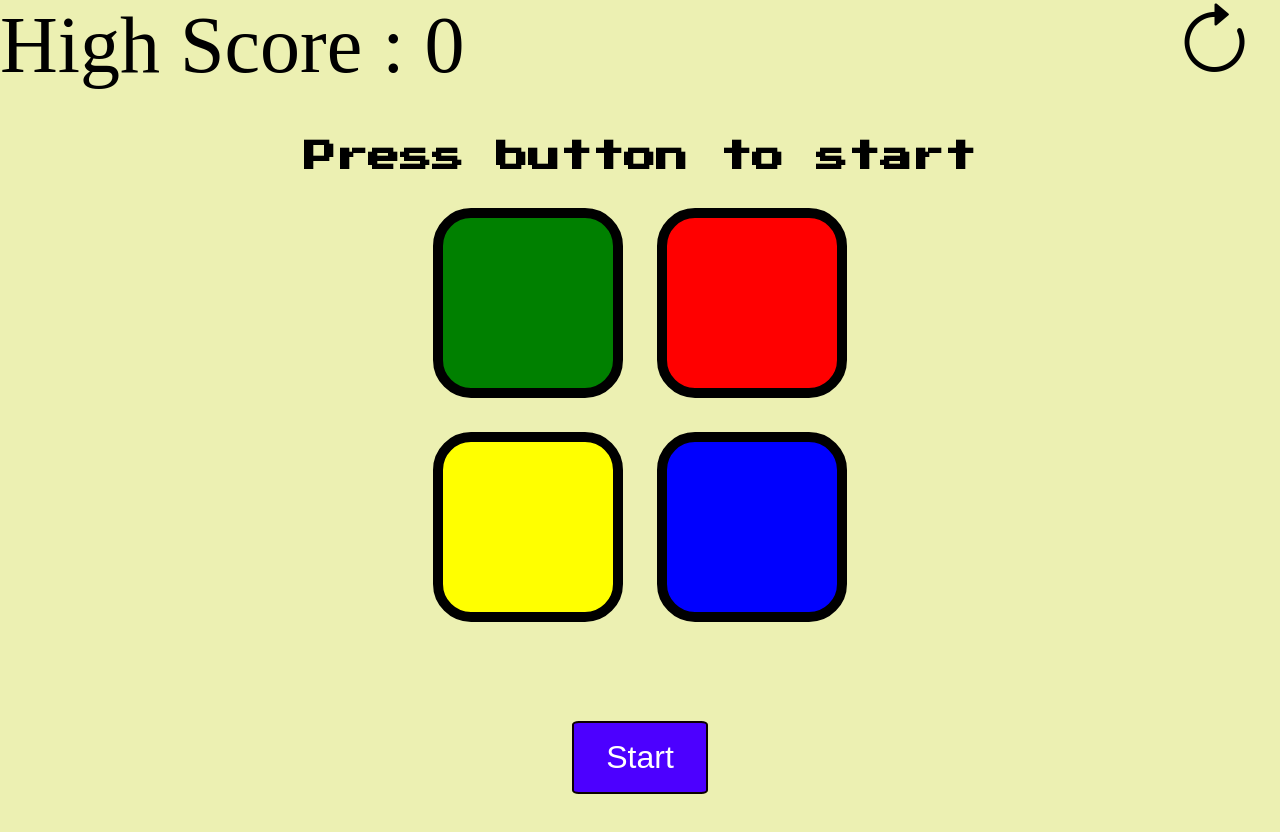
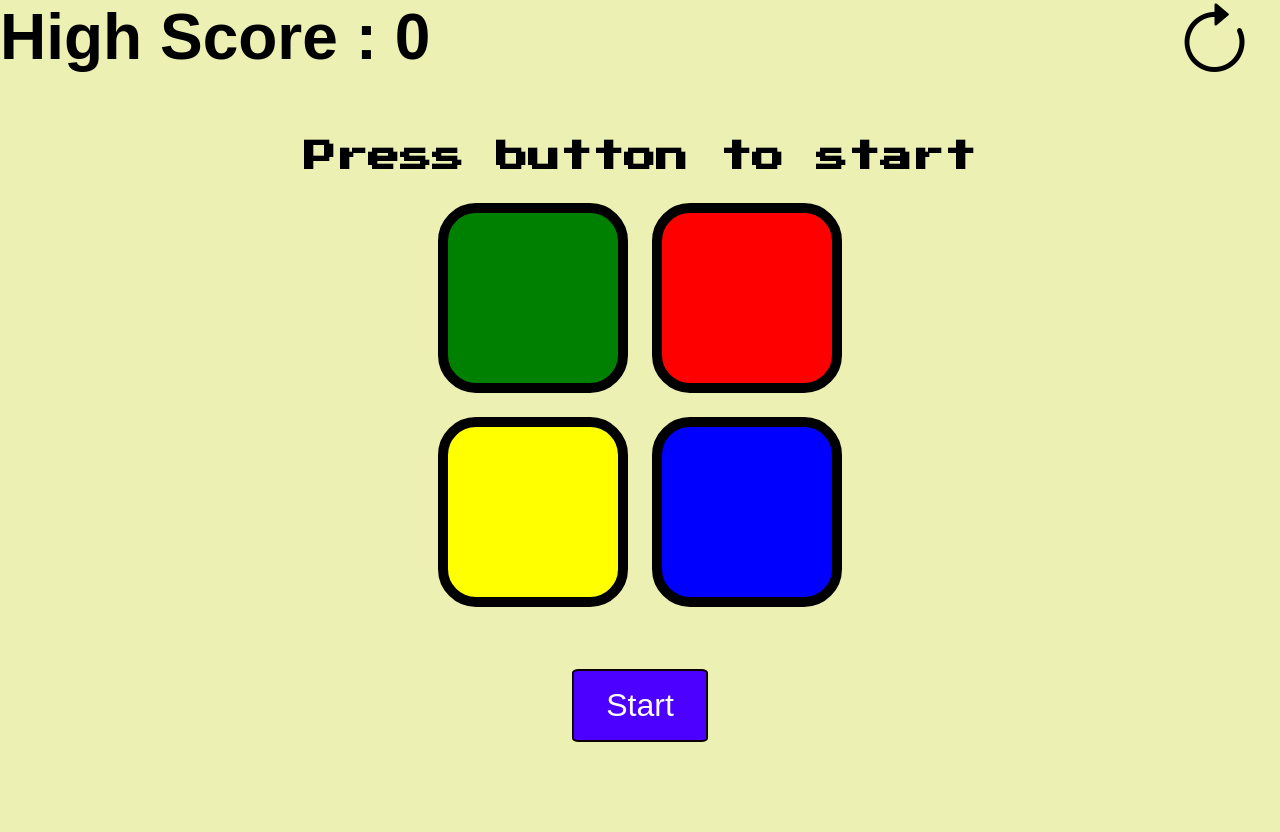
Before and after one commit to madhavgarg12/simon-game, a plain HTML site: page index.html in a window 1280 px wide. After the commit the page ends 800 px from the top, so only its background shows below. Drawn offline with nearby package versions, Linux system fonts and the light colour scheme.

Commit message:
high and ref set

```diff
--- a/styles.css
+++ b/styles.css
@@ -23,7 +23,9 @@ body {
 }
 
 .high-score{
-  font-size: 5rem;
+  font-size: 4rem;
+  font-family: 'Ubuntu', sans-serif;
+  font-weight: bolder;
 }
 
 .refresh{
@@ -45,7 +47,7 @@ body {
 
 .start-button{
    display: inline-block;
-   margin: 5rem 10px;
+   margin: 3rem 10px;
    padding: 1rem 2rem;
    border: rgb(12, 0, 0) solid 2px;
    background-color: rgb(76, 0, 255);
@@ -62,7 +64,7 @@ body {
 }
 
 .btn {
-  margin: 15px;
+  margin: 10px;
   display: inline-block;
   height: 170px;
   width: 170px;
```
